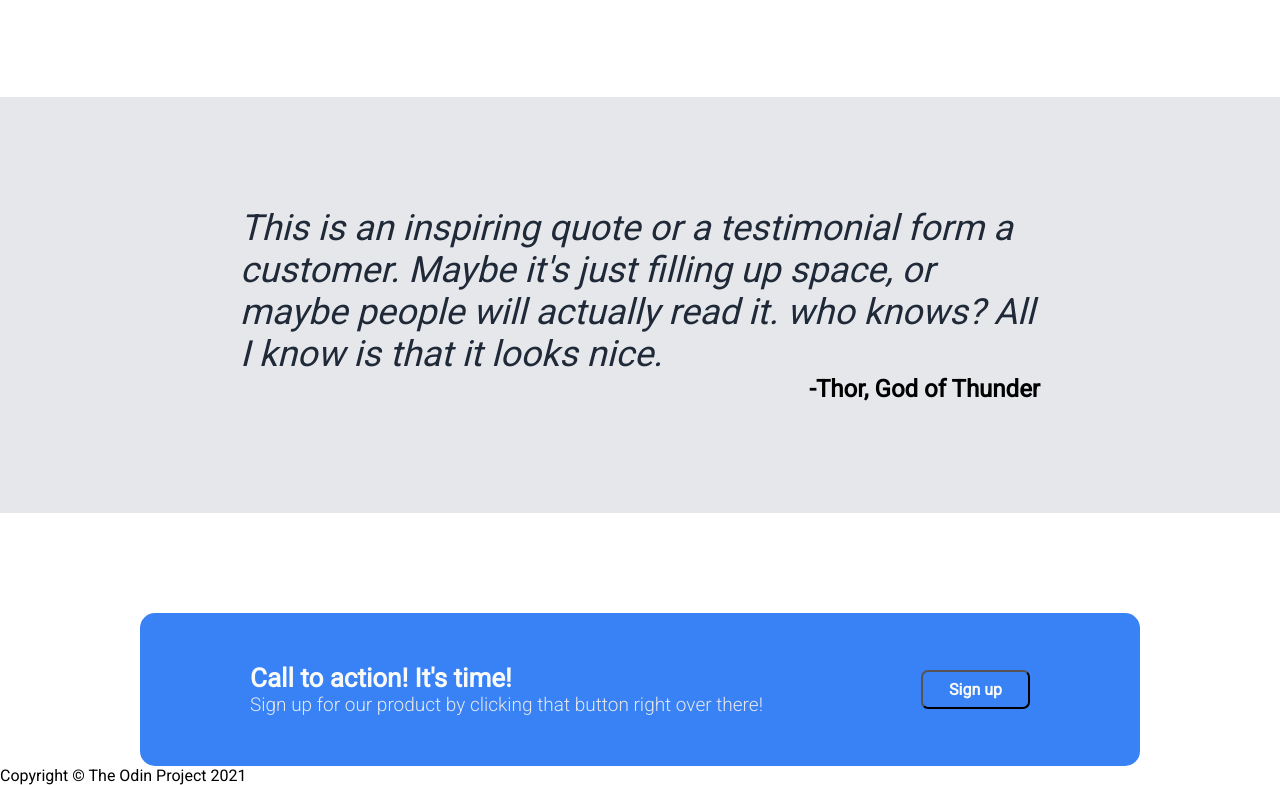
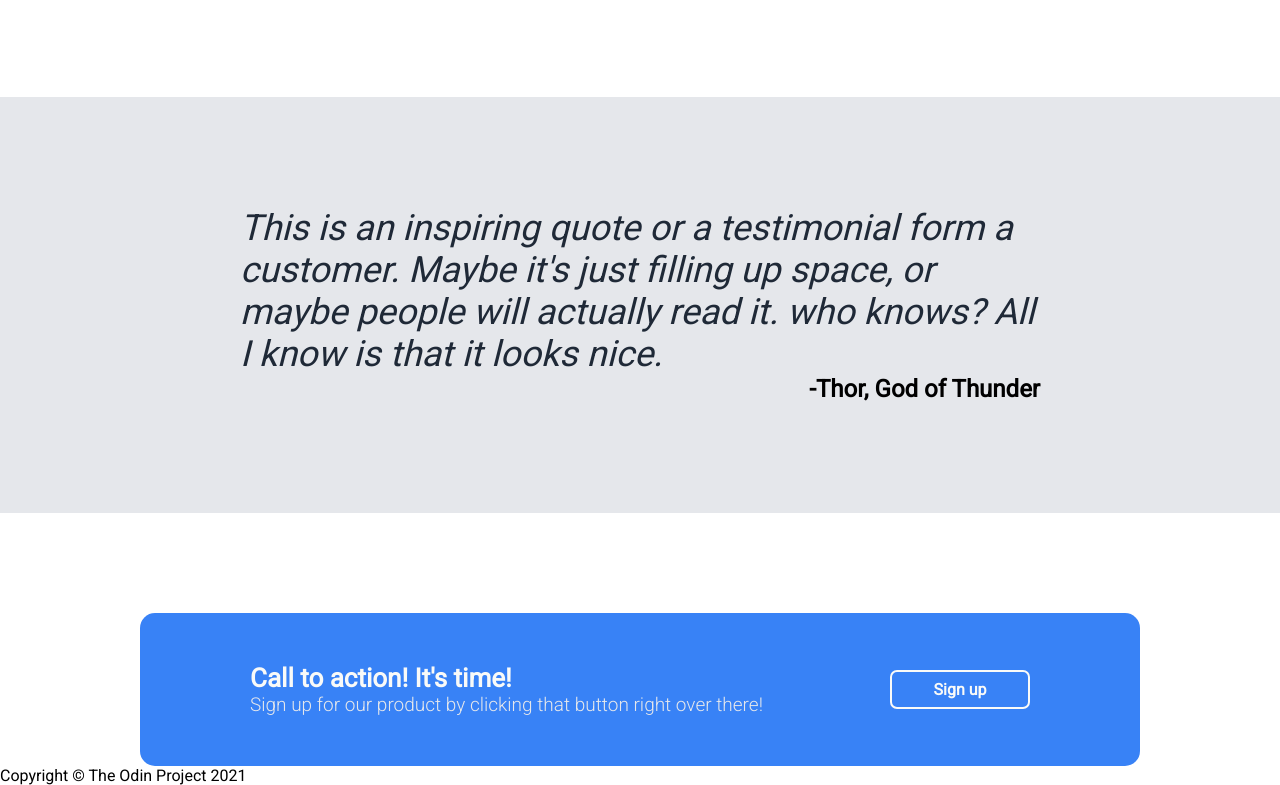
Before and after one commit to Dren30/landing_page_odinProject, a plain HTML site: page index.html in a window 1280 px wide. Shown: the part 893-1678 px from the top of the page. Drawn offline with Linux system fonts and the light colour scheme.

Commit message:
fix button from call-to-action section

```diff
--- a/css/styles.css
+++ b/css/styles.css
@@ -187,3 +187,9 @@ a:visited {
     font-weight: 100;
     color: #e5e7eb;
 }
+
+.btn-2 {
+    border: 2px solid #f9faf8;
+    color: #f9faf8;
+    width: 140px;
+}
--- a/index.html
+++ b/index.html
@@ -97,7 +97,7 @@
                     <p class="call-to-action-text2">Sign up for our product by clicking that button right over there!</p>
                 </div>
 
-                <button class="sign-up">Sign up</button>
+                <button class="sign-up btn-2">Sign up</button>
 
             </div>
 
```
